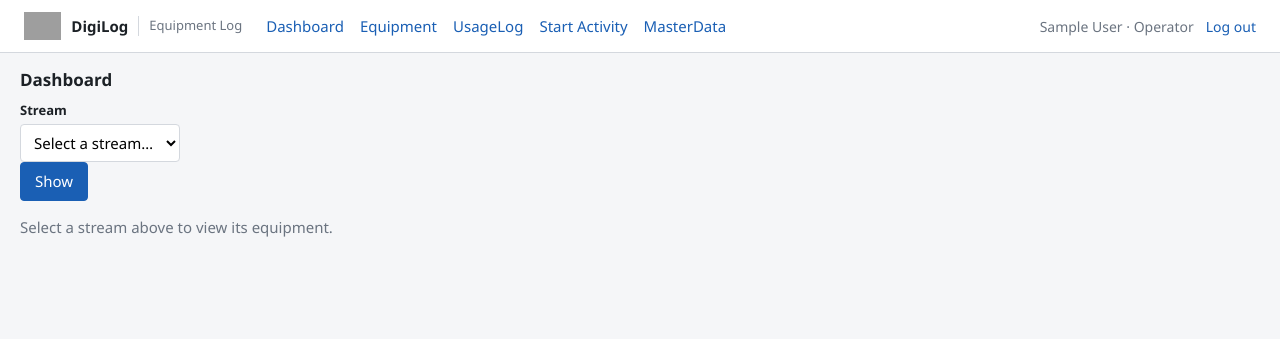
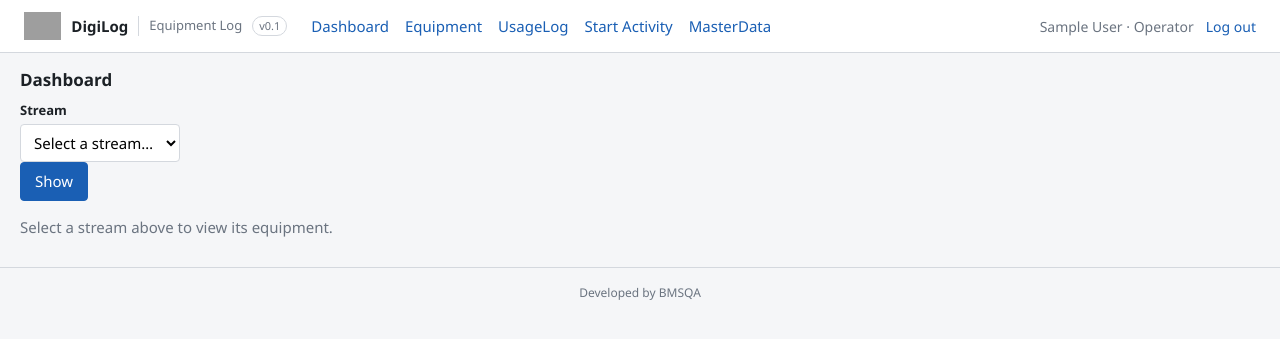
Before and after one commit to kumar0229-svg/EquipmentLog, a Django app: page / in a window 1280 px wide. Shown: the top 339 px of the page. Run offline with Django 5.2, Linux system fonts and the light colour scheme; the visitor is signed in with stand-in values (Sample User, id 1); data that the repository does not hold is empty; grey boxes are pictures that could not be loaded.

Commit message:
Add version badge and BMSQA footer to the app shell

```diff
--- a/static/css/app.css
+++ b/static/css/app.css
@@ -36,12 +36,30 @@ body {
   padding-left: 10px;
   border-left: 1px solid var(--border);
 }
+.brand-version {
+  font-weight: 400;
+  font-size: 11px;
+  color: var(--muted);
+  padding: 1px 6px;
+  border: 1px solid var(--border);
+  border-radius: 10px;
+}
 .topbar nav { display: flex; gap: 16px; }
 .topbar nav a { color: var(--accent); text-decoration: none; }
 .topbar nav a:hover { text-decoration: underline; }
 .topbar .user { margin-left: auto; display: flex; align-items: center; gap: 12px; color: var(--muted); font-size: 14px; }
 
 main { padding: 24px; max-width: 1400px; }
+
+.app-footer {
+  display: flex;
+  justify-content: center;
+  gap: 16px;
+  padding: 16px 24px;
+  color: var(--muted);
+  font-size: 12px;
+  border-top: 1px solid var(--border);
+}
 
 h1 { font-size: 22px; margin: 0 0 16px; }
 
--- a/templates/admin/base_site.html
+++ b/templates/admin/base_site.html
@@ -16,6 +16,11 @@
   <a href="{% url 'admin:index' %}" class="brand">
     <img src="{% static 'img/cipla-logo.svg' %}" alt="Cipla" class="brand-logo">
     <span>{{ site_header|default:"DigiLog Administration" }}</span>
+    <span style="font-weight:400;font-size:11px;opacity:.8;padding:1px 6px;border:1px solid currentColor;border-radius:10px;">v0.1</span>
   </a>
 </div>
 {% endblock %}
+
+{% block footer %}{{ block.super }}
+<div style="text-align:center;padding:12px 24px;font-size:12px;opacity:.7;">Developed by BMSQA</div>
+{% endblock %}
--- a/templates/base.html
+++ b/templates/base.html
@@ -13,6 +13,7 @@
     <img src="{% static 'img/cipla-logo.svg' %}" alt="Cipla" class="brand-logo">
     <span>DigiLog</span>
     <span class="brand-module">Equipment Log</span>
+    <span class="brand-version">v0.1</span>
   </a>
   {% if user.is_authenticated %}
     <nav>
@@ -41,5 +42,8 @@
   {% endif %}
   {% block content %}{% endblock %}
 </main>
+<footer class="app-footer">
+  <span>Developed by BMSQA</span>
+</footer>
 </body>
 </html>
```
